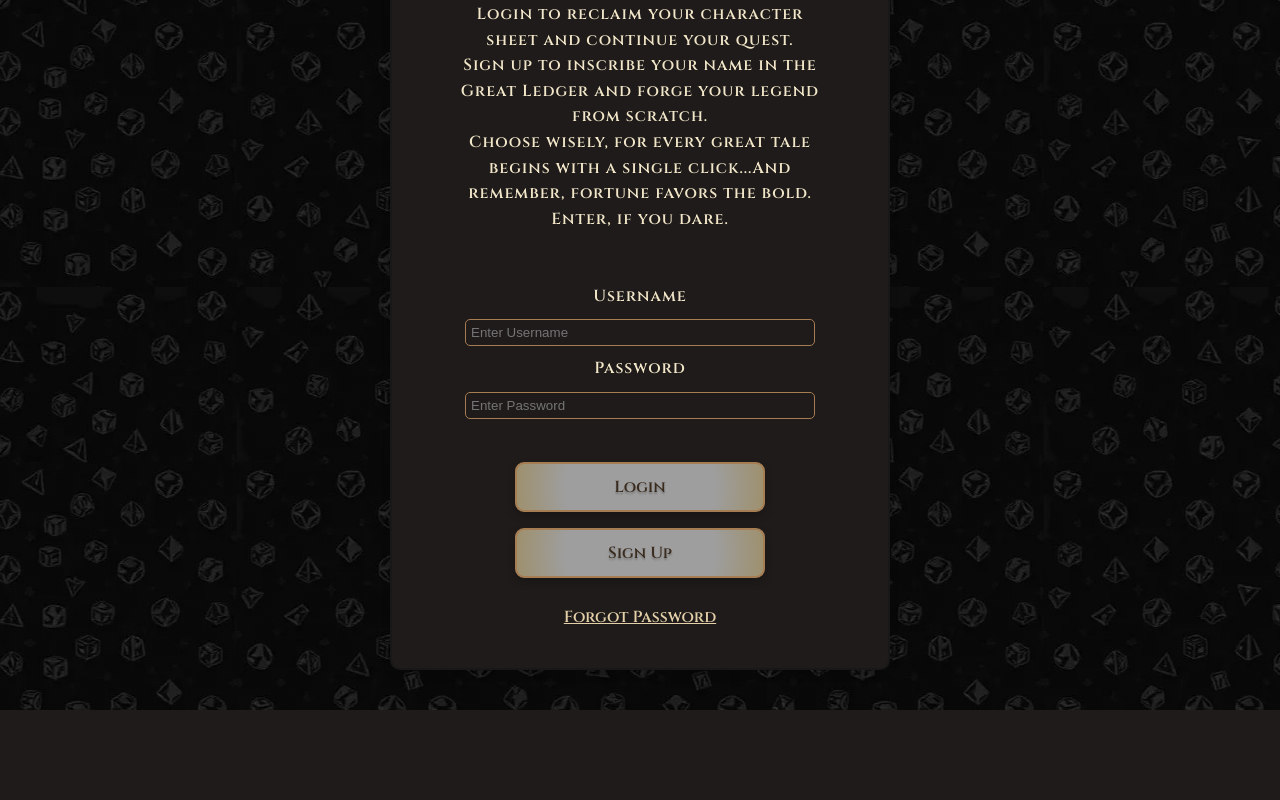
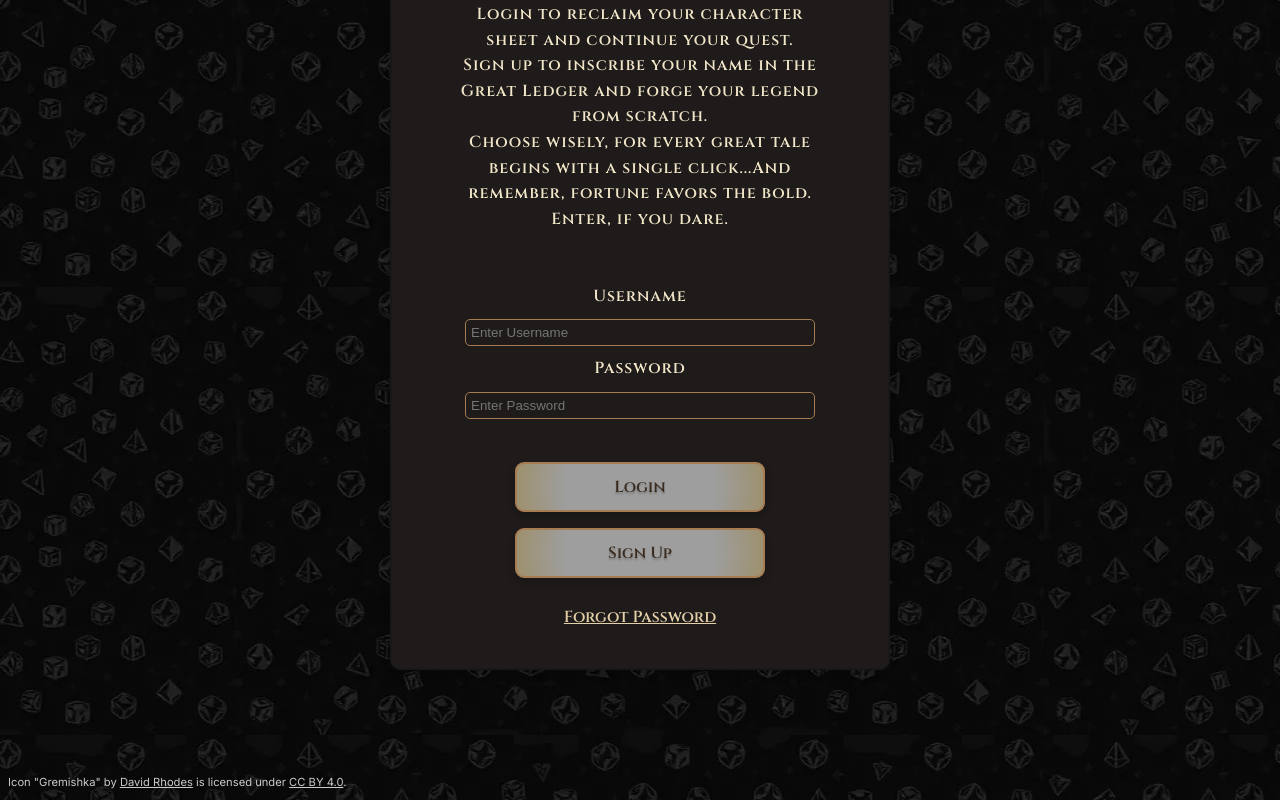
Before and after one commit to D-DWebsiteCapstone/The-Dungeon-Master-Domain, a Vue app in the folder Dnd Campaign Manager/: page /Login in a window 1280 px wide. Shown: the part 161-961 px from the top of the page. Before the commit the page ends 871 px from the top, so only its background shows below. Built offline with nearby package versions, Linux system fonts and the light colour scheme; grey boxes are pictures that could not be loaded; a web font is replaced by a local one.

Commit message:
Proper creds to our rat-squirrel leader

```diff
--- a/Dnd Campaign Manager/src/App.vue
+++ b/Dnd Campaign Manager/src/App.vue
@@ -1,5 +1,6 @@
 <script setup>
 import { ref, onMounted } from 'vue'
+import Footer from './components/Footer.vue'
 import Home from './components/Home.vue'
 import Login from './components/Login.vue'
 
@@ -67,12 +68,10 @@ const testPassword = 'VerysecurePa55w.rd'
   <!-- Show normal top bar everywhere else -->
   <TopBar v-else />
 
-  <!-- Temporary navigation buttons -->
-  <!-- <div style="margin: 1rem 0;">
-    <button @click="router.push('/Home')">Go to Home</button>
-    <button @click="router.push('/Login')">Go to Login</button>
-  </div> -->
+
 
   <!-- Main content -->
+
   <router-view />
+  <Footer />
 </template>
--- /dev/null
+++ b/Dnd Campaign Manager/src/components/Footer.vue
@@ -0,0 +1,32 @@
+<template>
+  <footer class="icon-footer">
+    Icon "<strong>Gremishka</strong>" by
+    <a href="https://tools.2minutetabletop.com/token-editor/edit/gremishka" target="_blank" rel="noopener">David Rhodes</a>
+    is licensed under
+    <a href="https://creativecommons.org/licenses/by/4.0/" target="_blank" rel="noopener">CC BY 4.0</a>.
+  </footer>
+</template>
+
+<script setup>
+// No script needed
+</script>
+
+<style scoped>
+.icon-footer {
+  margin-top: 6rem;
+  font-size: 0.7rem;
+  text-align: left;
+  color: var(--vt-c-grey);
+  padding: 0.5rem;
+  position: relative;
+  bottom: 0;
+  left: 0;
+  width: 100%;
+  background: transparent;
+}
+
+.icon-footer a {
+  color: var(--vt-c-grey);
+  text-decoration: underline;
+}
+</style>
```
